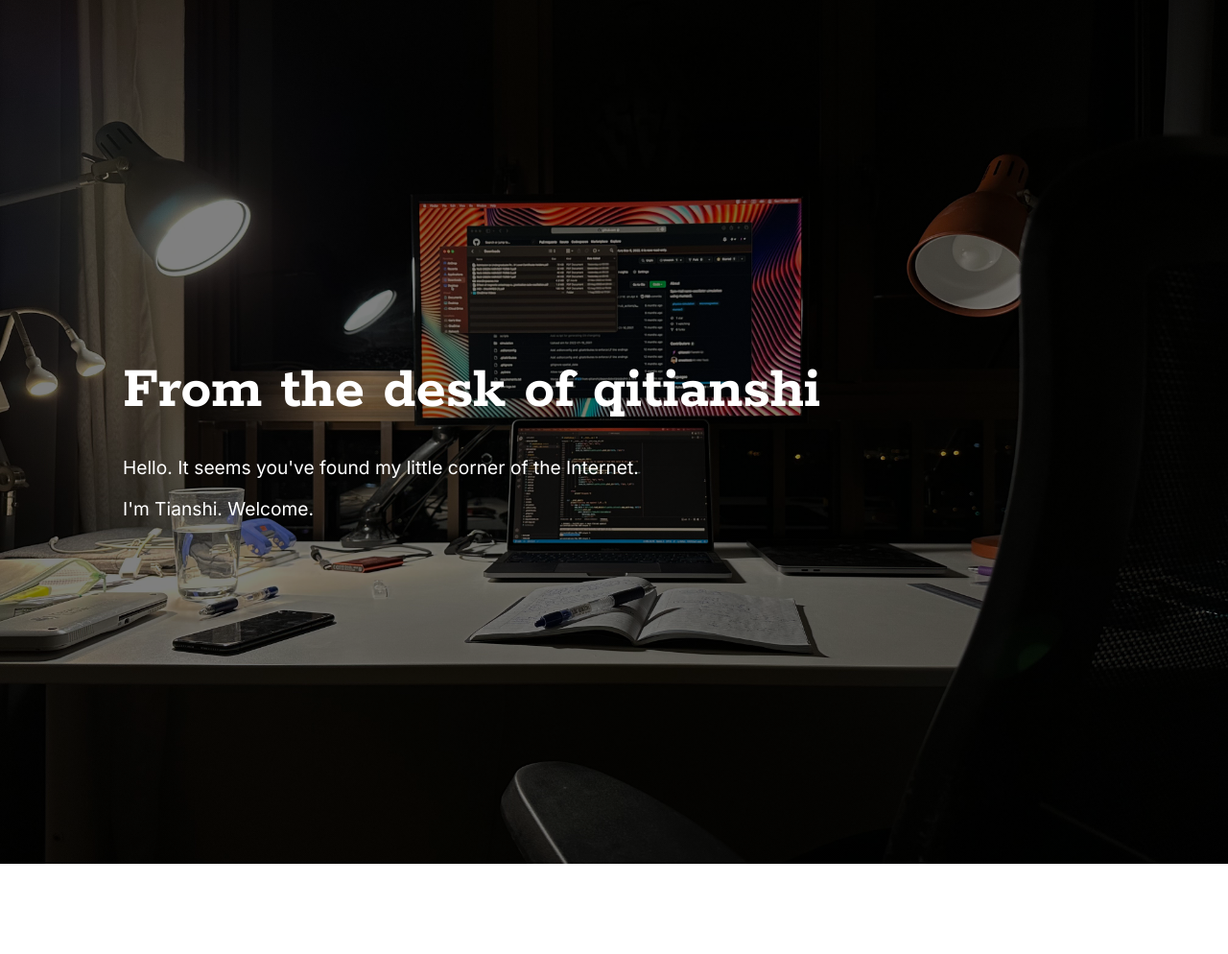
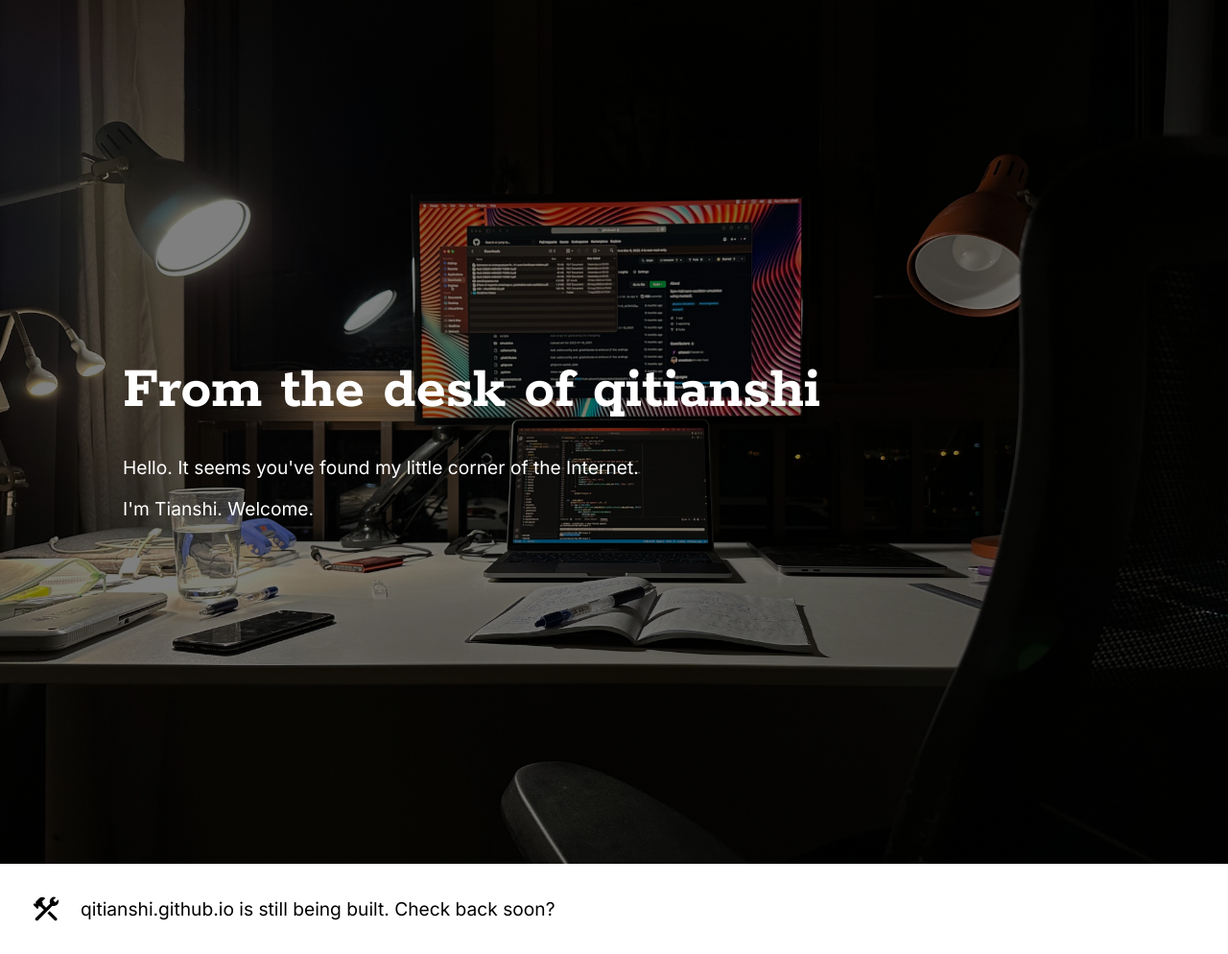
Before and after one commit to qitianshi/qitianshi.com, a Jekyll site: the page built from index.html, in a window 1280 px wide. Shown: the whole page at 96% size. Built offline with Jekyll 4.4.1, drawn with Linux system fonts in a browser that asks for light colours; before the commit the page ends 900 px from its top, so only the background shows below that.

Commit message:
Add construction banner

```diff
--- a/_sass/style.scss
+++ b/_sass/style.scss
@@ -14,6 +14,20 @@
 html, body {
     height: 100%;
     margin: 0;
+}
+
+h2 {
+
+    font-size: 4em;
+    font-family: "Rokkitt", Verdana, Geneva, Tahoma, sans-serif;
+
+    margin: 0.5em 0;
+
+}
+
+p {
+    font-size: 1.2em;
+    font-family: "Inter", system-ui, -apple-system, BlinkMacSystemFont, 'Segoe UI', Roboto, Oxygen, Ubuntu, Cantarell, 'Open Sans', 'Helvetica Neue', sans-serif;
 }
 
 .hero-banner-full {
@@ -41,16 +55,21 @@ html, body {
 
 }
 
-.banner-text h2 {
+.spread-banner {
+    padding: 1em 2em;
+}
 
-    font-size: 4em;
-    font-family: "Rokkitt", Verdana, Geneva, Tahoma, sans-serif;
+#construction-text {
+    display: inline-block;
+    vertical-align: middle;
+}
 
-    margin: 0.5em 0;
+#construction-icon {
+
+    display: inline-block;
+    vertical-align: middle;
+
+    height: 2em;
+    margin-right: 1em;
 
 }
-
-.banner-text p {
-    font-size: 1.2em;
-    font-family: "Inter", system-ui, -apple-system, BlinkMacSystemFont, 'Segoe UI', Roboto, Oxygen, Ubuntu, Cantarell, 'Open Sans', 'Helvetica Neue', sans-serif;
-}
--- a/index.html
+++ b/index.html
@@ -14,3 +14,11 @@ title: "Home"
     </div>
 
 </div>
+
+<div class="spread-banner">
+
+    <img src="/assets/images/icons/construction.svg" id="construction-icon">
+
+    <p id="construction-text">qitianshi.github.io is still being built. Check back soon?</p>
+
+</div>
```
Also changed, not shown: assets/images/icons/construction.svg (added).
